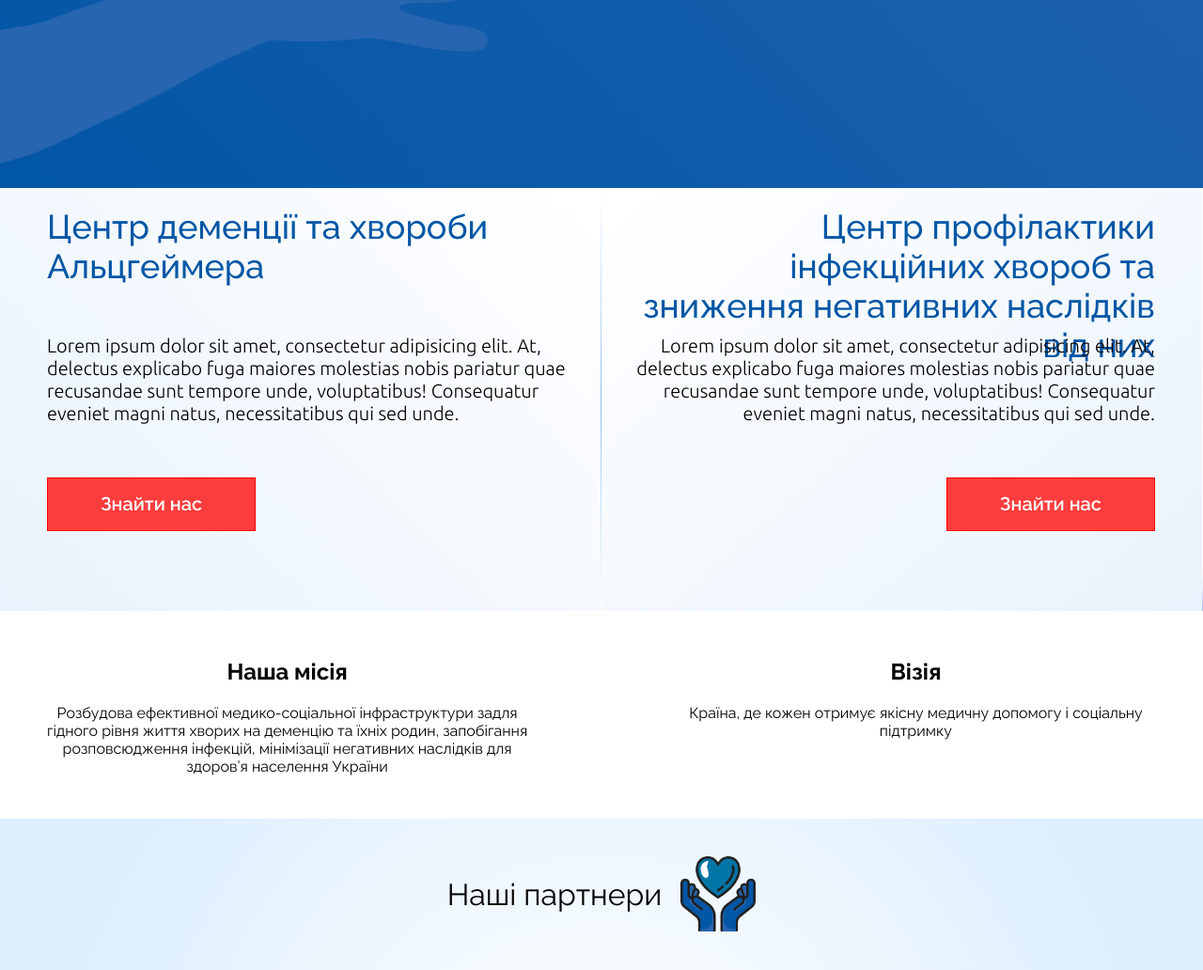
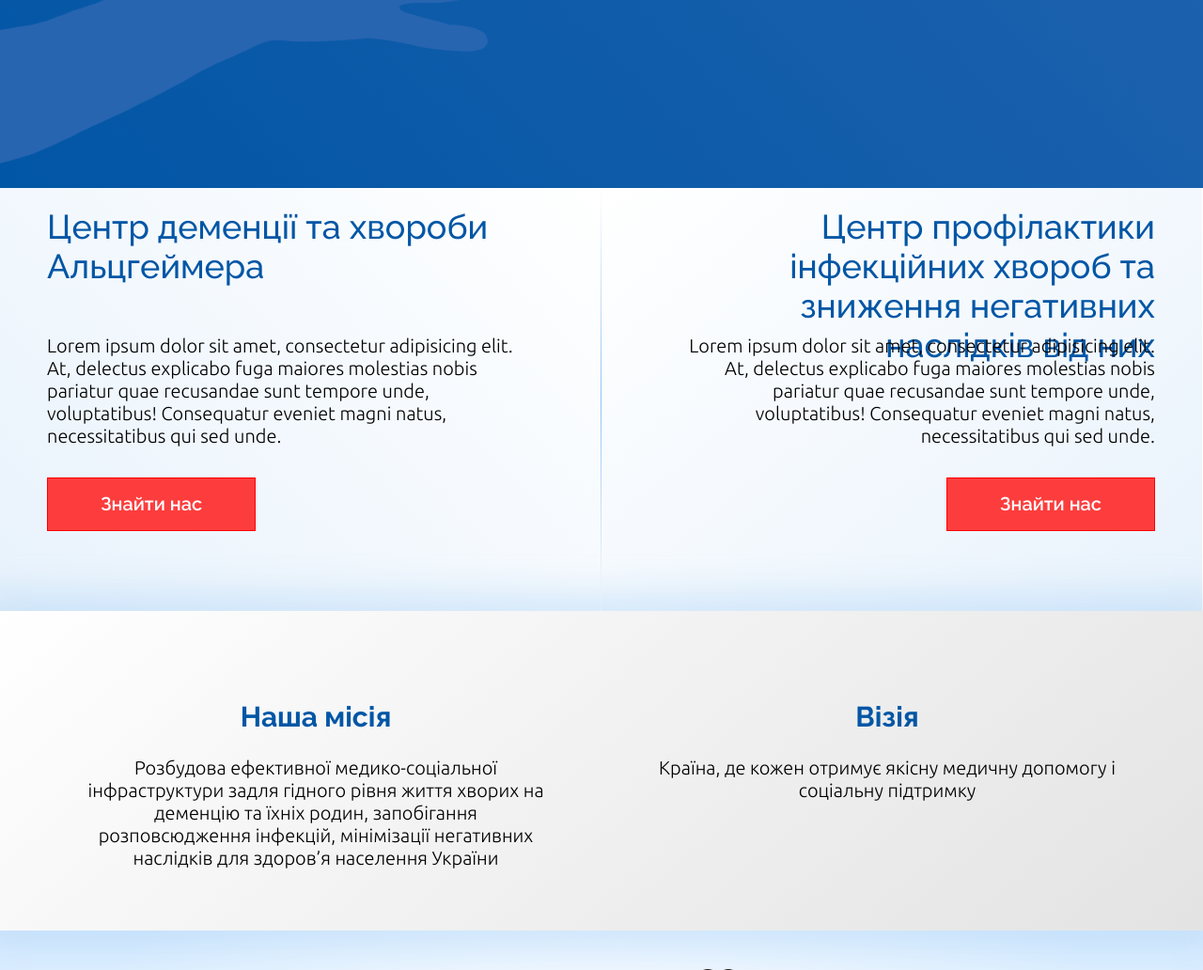
Before and after one commit to VasyaYovbak/LIDER, a PHP site: page / in a window 1280 px wide. Shown: the part 600-1632 px from the top of the page at 94% size. Run offline with PHP 8.4, Linux system fonts and the light colour scheme; style sheets or scripts are compiled from the project's sources.

Commit message:
values fixed

```diff
--- a/scss/style.scss
+++ b/scss/style.scss
@@ -221,6 +221,7 @@ header {
 
     .left-box {
       padding-left: 50px;
+      padding-right: 5%;
       background: rgb(141, 192, 240);
       background: -moz-linear-gradient(45deg, rgba(141,192,240,1) -400%, rgba(255, 255, 255, 1) 100%);
       background: -webkit-linear-gradient(45deg, rgba(141,192,240,1) -400%, rgba(255, 255, 255, 1) 100%);
@@ -230,6 +231,7 @@ header {
 
     .right-box {
       padding-right: 50px;
+      padding-left: 5%;
       text-align: right;
       background: rgb(141, 192, 240);
       background: -moz-linear-gradient(320deg, rgba(141,192,240,1) -400%, rgba(255, 255, 255, 1) 100%);
@@ -241,50 +243,79 @@ header {
 }
 
 .values {
+  display: flex;
+  align-items: center;
+  height: 340px;
+  position: relative;
   z-index: 1;
+  box-sizing: border-box;
   padding: 30px 0;
   text-align: center;
-  box-shadow: 0 0 27px 14px rgba(135, 159, 255, 1);
+  box-shadow: 0 0 35px 20px rgba(141, 192, 240, 0.3);
+  background: rgb(227, 227, 227);
+  background: -moz-linear-gradient(320deg, rgba(227, 227, 227, 1) 0%, rgba(255, 255, 255, 1) 100%);
+  background: -webkit-linear-gradient(320deg, rgba(227, 227, 227, 1) 0%, rgba(255, 255, 255, 1) 100%);
+  background: linear-gradient(320deg, rgba(227, 227, 227, 1) 0%, rgba(255, 255, 255, 1) 100%);
+  filter: progid:DXImageTransform.Microsoft.gradient(startColorstr="#e3e3e3", endColorstr="#ffffff", GradientType=1);
+
 
   .container {
     display: flex;
-    justify-content: space-between;
+    justify-content: space-around;
+    height: 200px;
 
     div {
-      width: 45%;
+      width: 40%;
+
+      h2 {
+        color: rgb(1, 86, 165);
+        font-size: 30px;
+      }
+
+      p {
+        font-size: 20px;
+        font-family: 'Ubuntu', sans-serif;
+        font-weight: 300;
+      }
     }
   }
 }
 
 .partners {
-  background: rgb(255,255,255);
-  background: radial-gradient(circle, rgba(255,255,255,1) 4%, rgba(220,238,255,1) 83%);
+  background: rgb(255, 255, 255);
+  background: radial-gradient(circle, rgba(255, 255, 255, 1) 4%, rgba(220, 238, 255, 1) 83%);
   padding-bottom: 20px;
+
   .container {
     padding-top: 30px;
+
     .partners_header {
       display: flex;
       justify-content: center;
       gap: 20px;
       align-items: center;
       margin-bottom: 50px;
+
       p {
         display: inline-block;
         font-size: 32px;
       }
+
       img {
         width: 80px;
       }
 
     }
-    .partners-container{
+
+    .partners-container {
       display: grid;
       grid-template-columns: repeat(4, 1fr);
       grid-gap: 5px;
       grid-auto-rows: auto;
       width: 64%;
       margin: 0 auto;
-      img{
+
+      img {
         width: 165px;
         height: auto;
         align-self: center;
```
